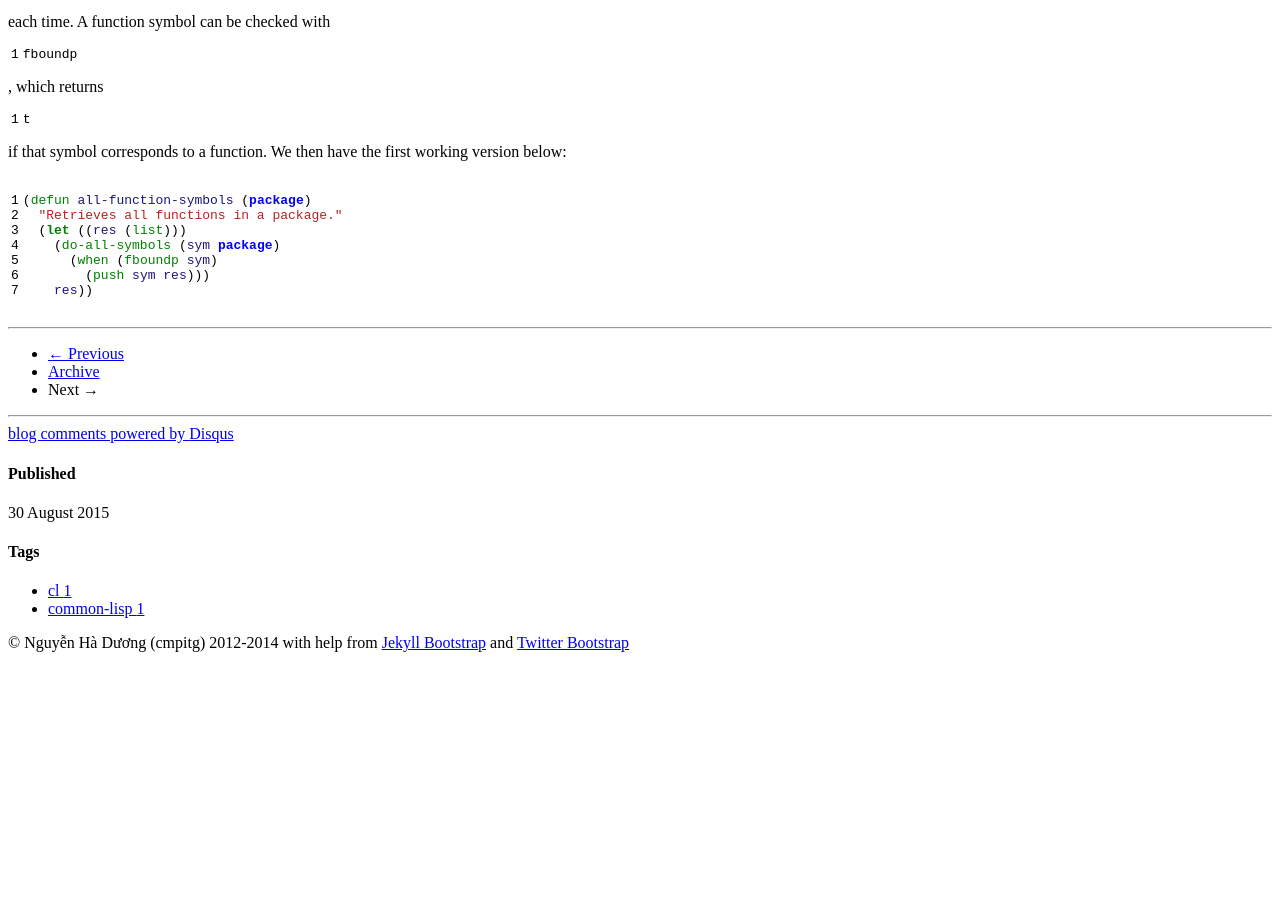
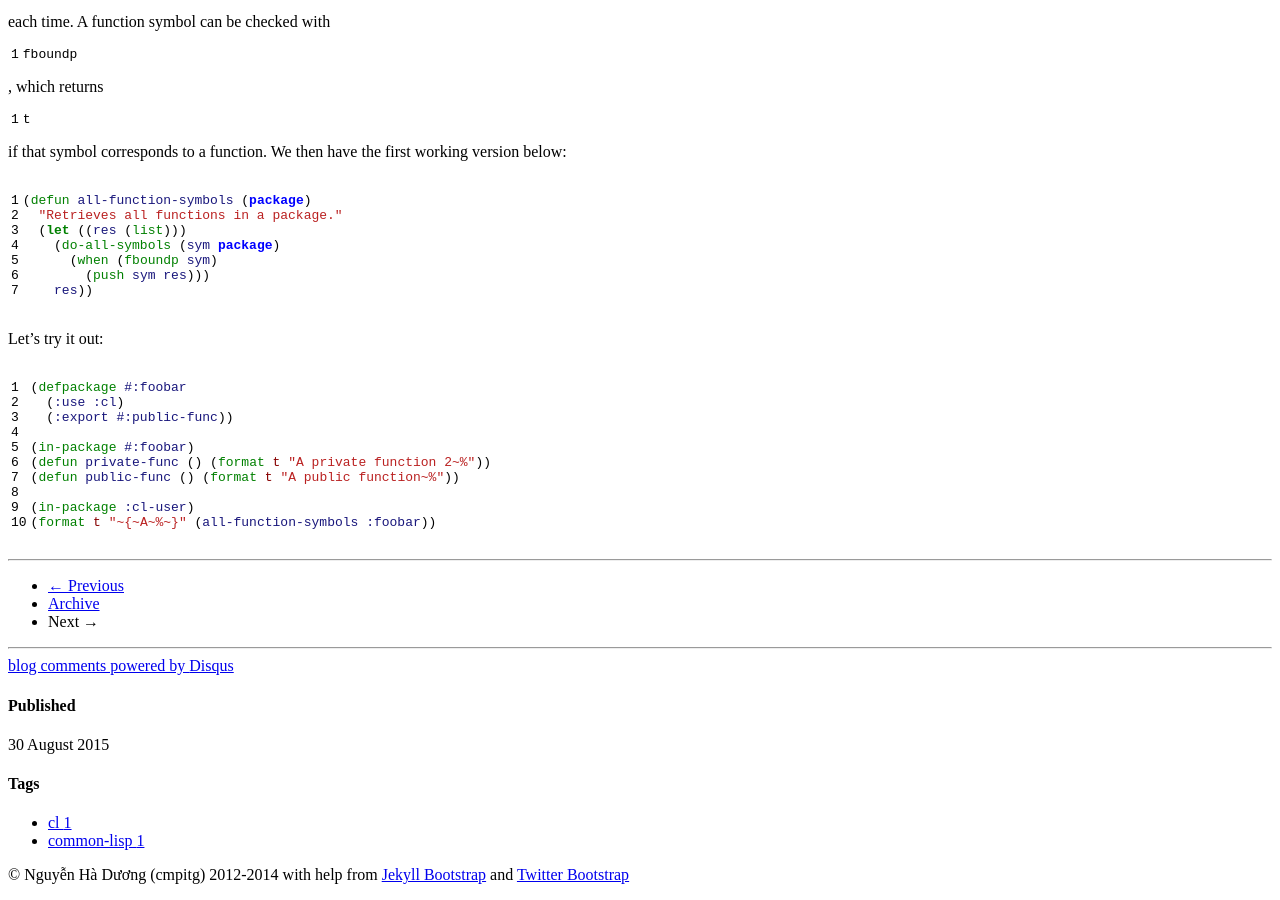
Before and after one commit to cmpitg/cmpitg.github.com, a Jekyll site: the page built from _posts/2015-08-30-common-lisp---finding-all-functions-in-a-package.md, in a window 1280 px wide and 900 px high, scrolled down 764 px. Built offline with Jekyll 4.4.1, drawn with Linux system fonts in a browser that asks for light colours; a script that is not in the unit is left out; comment, search, counter and statistics services are not loaded; before the commit the page ends 1432 px from its top, so only the background shows below that.

Commit message:
post: tryout code

````diff
--- a/_posts/2015-08-30-common-lisp---finding-all-functions-in-a-package.md
+++ b/_posts/2015-08-30-common-lisp---finding-all-functions-in-a-package.md
@@ -29,3 +29,18 @@ first working version below:
         (push sym res)))
     res))
 ```
+
+Let's try it out:
+
+```lisp
+(defpackage #:foobar
+  (:use :cl)
+  (:export #:public-func))
+
+(in-package #:foobar)
+(defun private-func () (format t "A private function 2~%"))
+(defun public-func () (format t "A public function~%"))
+
+(in-package :cl-user)
+(format t "~{~A~%~}" (all-function-symbols :foobar))
+```
````
